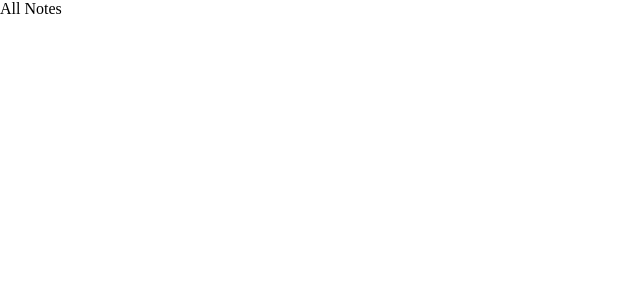
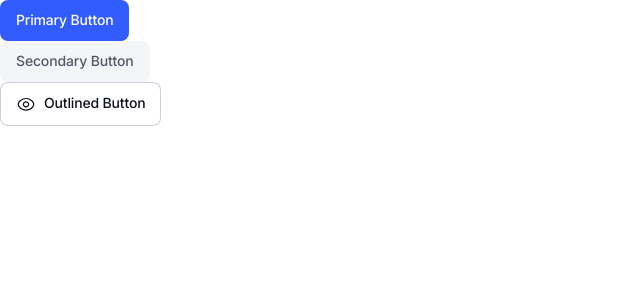
Before and after one commit to vicaleksa/note-taking-web-app, a React app: page / in a window 1280 px wide. Shown: the top 300 px of the page, without its empty margins (0-640 px from the left). Built offline with nearby package versions, Linux system fonts and the light colour scheme.

Commit message:
add button

```diff
--- a/declaration.d.ts
+++ b/declaration.d.ts
@@ -2,3 +2,8 @@ declare module '*.css' {
     const content: Record<string, string>;
     export default content;
 }
+
+declare module '*.svg' {
+    const content: string;
+    export default content;
+}
--- /dev/null
+++ b/src/components/Button/index.tsx
@@ -0,0 +1,25 @@
+import { JSX } from 'react';
+import clsx from 'clsx';
+import styles from './style.module.css';
+
+type ButtonProps = {
+    variant: 'primary' | 'secondary' | 'outlined';
+    buttonText: string;
+    leftIcon?: JSX.Element
+}
+
+export default function Button({ variant, buttonText, leftIcon }: ButtonProps) {
+    return (
+        <button
+            type="button"
+            className={clsx(styles.button, {
+                [styles.buttonPrimary]: variant === 'primary',
+                [styles.buttonSecondary]: variant === 'secondary',
+                [styles.buttonOutlined]: variant === 'outlined',
+            })}
+        >
+            {leftIcon}
+            {buttonText}
+        </button>
+    );
+}
--- /dev/null
+++ b/src/components/Button/style.module.css
@@ -0,0 +1,62 @@
+.button {
+    display: flex;
+    align-items: center;
+    gap: var(--spacing-100);
+    padding: var(--spacing-150) var(--spacing-200);
+    border-radius: var(--radius-8);
+    font: var(--text-sans-serif-preset4);
+    letter-spacing: var(--letter-spacing-preset4);
+}
+
+.button:disabled {
+    pointer-events: none;
+    box-shadow: none;
+    background-color: var(--clr-neutral-100);
+    color: var(--clr-neutral-300);
+}
+
+.buttonPrimary {
+    background-color: var(--clr-blue-500);
+    color: var(--clr-neutral-0);
+}
+
+.buttonPrimary:hover {
+    background-color: var(--clr-blue-700);
+}
+
+.buttonPrimary:focus {
+    outline: var(--spacing-025) solid var(--clr-neutral-400);
+    outline-offset: var(--spacing-025);
+}
+
+.buttonSecondary {
+    background-color: var(--clr-neutral-100);
+    color: var(--clr-neutral-600);
+}
+
+.buttonSecondary:hover {
+    background-color: var(--clr-neutral-0);
+    color: var(--clr-neutral-950);
+    box-shadow: 0 0 0 1px var(--clr-neutral-300) inset;
+}
+
+.buttonOutlined {
+    background-color: var(--clr-neutral-0);
+    color: var(--clr-neutral-950);
+    box-shadow: 0 0 0 1px var(--clr-neutral-300) inset;
+}
+
+.buttonOutlined:hover {
+    background-color: var(--clr-neutral-100);
+    color: var(--clr-neutral-600);
+    box-shadow: none;
+}
+
+.buttonSecondary:focus,
+.buttonOutlined:focus {
+    background-color: var(--clr-neutral-0);
+    color: var(--clr-neutral-950);
+    box-shadow: 0 0 0 1px var(--clr-neutral-950) inset;
+    outline: var(--spacing-025) solid var(--clr-neutral-400);
+    outline-offset: var(--spacing-025);
+}
--- a/src/index.css
+++ b/src/index.css
@@ -37,3 +37,7 @@ button {
     border: none;
     font: inherit;
 }
+
+.buttonIcon {
+    width: var(--spacing-250);
+}
--- a/src/index.tsx
+++ b/src/index.tsx
@@ -1,11 +1,22 @@
 import { createRoot } from 'react-dom/client';
 import { StrictMode } from 'react';
 import './index.css';
+import './variables.css';
 import 'normalize.css';
+import Button from './components/Button';
+import iconShow from './assets/images/icon-show-password.svg';
 
 function App() {
     return (
-        <p>All Notes</p>
+        <>
+            <Button variant="primary" buttonText="Primary Button" />
+            <Button variant="secondary" buttonText="Secondary Button" />
+            <Button
+                variant="outlined"
+                buttonText="Outlined Button"
+                leftIcon={<img src={iconShow} alt="" className="buttonIcon" />}
+            />
+        </>
     );
 }
 
```
Also changed, not shown: 1 other file (tests, documents, lock files or other folders).
